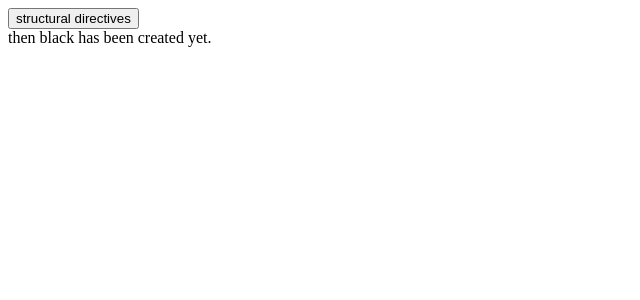
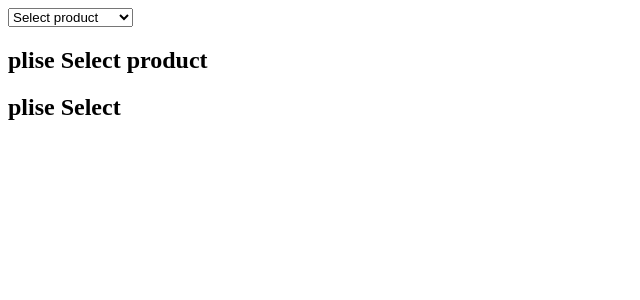
Before and after one commit to Gyanendra777/angular-3, an Angular app: page / in a window 1280 px wide. Shown: the top 300 px of the page, without its empty margins (0-640 px from the left). Built offline with nearby package versions, Linux system fonts and the light colour scheme.

Commit message:
ngSwitch-directives

```diff
--- a/src/app/app.component.html
+++ b/src/app/app.component.html
@@ -1,14 +1,19 @@
-<div class="contaner">
-  <button  (click)="goer()">structural directives</button>
-  <br>
-  <p *ngIf="property; then thenblock else elseblock">Lorem ipsum dolor sit amet, consectetur adipisicing elit. Explicabo tempore nostrum illo.</p>
-  <br>
-  <br>
-  <br>
-  <ng-template #thenblock>
-    <div>then black has been created yet.</div>
-  </ng-template>
-  <ng-template #elseblock>
-    <div>else black has been created yet.</div>
-  </ng-template>
+<div class="container">
+  <div class="col-md-4">
+    <select name="" id="" class="form-control" (click)="getvalu($event)">
+      <option value="Select product" >Select product</option>
+      <option value="laptap" >laptap</option>
+      <option value="mobile" >mobile</option>
+      <option value="tv">tv</option>
+      <option value="washing machine" >washing machine</option>
+    </select>
+  </div>
+  <div class="col-md-12" [ngSwitch]="Selectproduct">
+    <h2 class="text-success" *ngSwitchCase="'laptap'">laptap</h2>
+    <h2 class="text-success" *ngSwitchDefault>plise Select product</h2>
+    <h2 class="text-success" *ngSwitchDefault>plise Select </h2>
+    <h2 class="text-success"*ngSwitchCase="'mobile'">mobile</h2>
+    <h2 class="text-success"*ngSwitchCase="'tv'">tv</h2>
+    <h2 class="text-success"*ngSwitchCase="'washing machine'">washing machine</h2>
+  </div>
 </div>
--- a/src/app/app.component.ts
+++ b/src/app/app.component.ts
@@ -7,9 +7,12 @@ import { Component } from '@angular/core';
 })
 export class AppComponent {
   title = 'text4';
-  property:boolean =true;
 
-  goer(){
-    this.property=false;
+  Selectproduct:string;
+
+  getvalu(drapd){
+    console.log(drapd.target.value);
+    this.Selectproduct=drapd.target.value;
   }
+
 }
--- a/src/app/app.module.ts
+++ b/src/app/app.module.ts
@@ -5,9 +5,11 @@ import { AppRoutingModule } from './app-routing.module';
 import { AppComponent } from './app.component';
 import { FormsModule } from '@angular/forms';
 
+
 @NgModule({
   declarations: [
-    AppComponent
+    AppComponent,
+
   ],
   imports: [
     BrowserModule,
```
